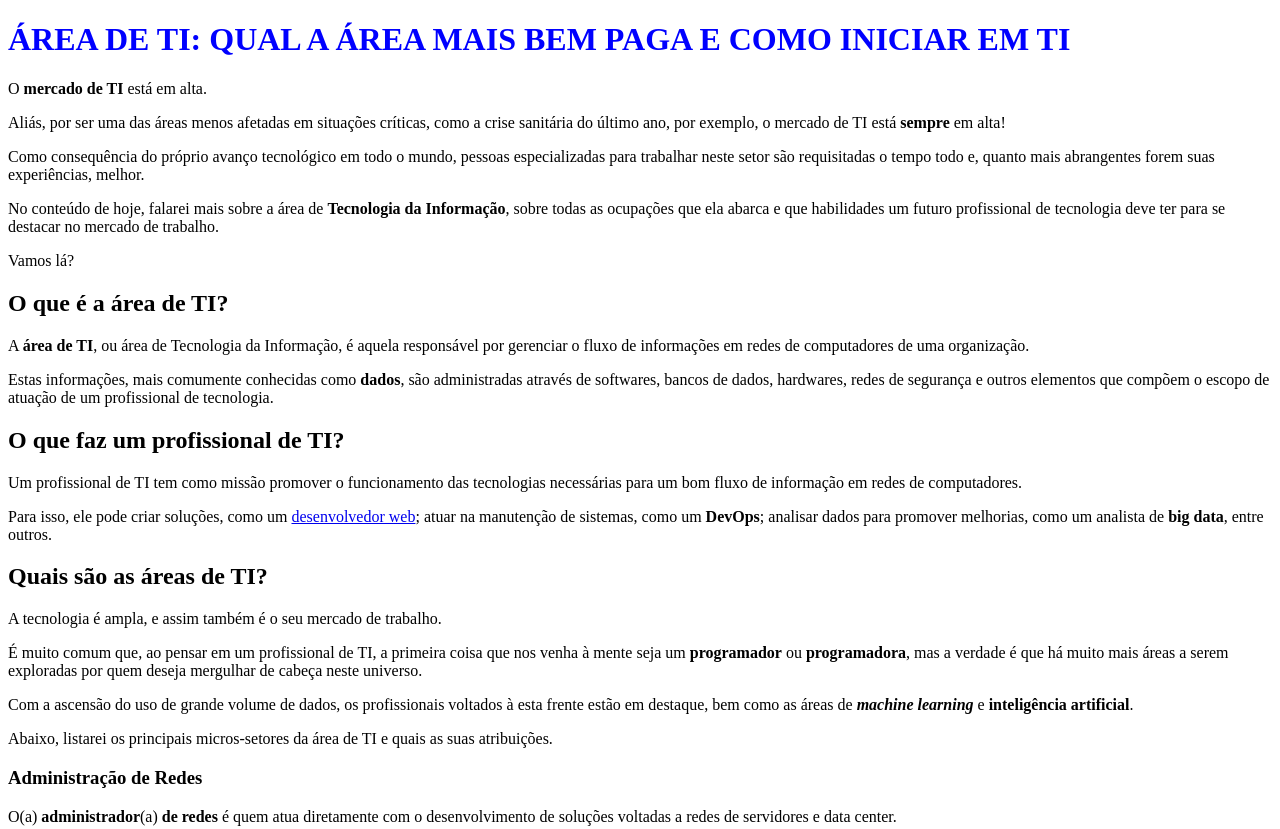
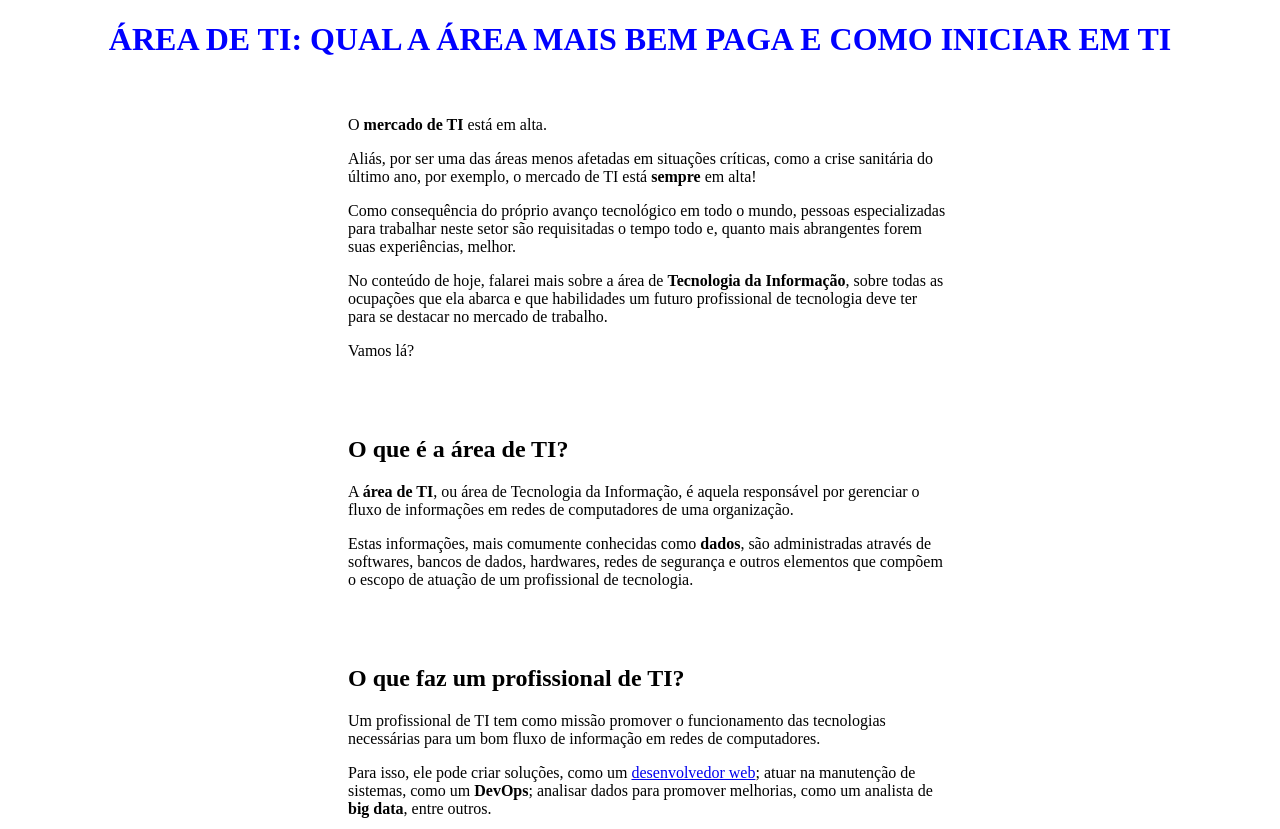
Before and after one commit to klarahaus/kenzie_S1_06, a plain HTML site: page index.html in a window 1280 px wide. Shown: the top 829 px of the page. Drawn offline with Linux system fonts and the light colour scheme.

Commit message:
Formatação básica da página com CSS.

```diff
--- a/index.html
+++ b/index.html
@@ -14,8 +14,8 @@
         <title>Área de TI: qual a área mais bem paga e como iniciar em TI</title>
     </head>
     <body>
+        <h1>ÁREA DE TI: QUAL A ÁREA MAIS BEM PAGA E COMO INICIAR EM TI</h1>
         <div>
-            <h1 style="color: blue">ÁREA DE TI: QUAL A ÁREA MAIS BEM PAGA E COMO INICIAR EM TI</h1>
             <p>
                 O <strong>mercado de TI</strong> está em alta.
             </p>
--- a/src/css/style.css
+++ b/src/css/style.css
@@ -0,0 +1,9 @@
+h1 {
+    color: blue;
+    text-align: center;
+}
+
+div {
+    width: 600px;
+    padding: 20px 340px;
+}
```
